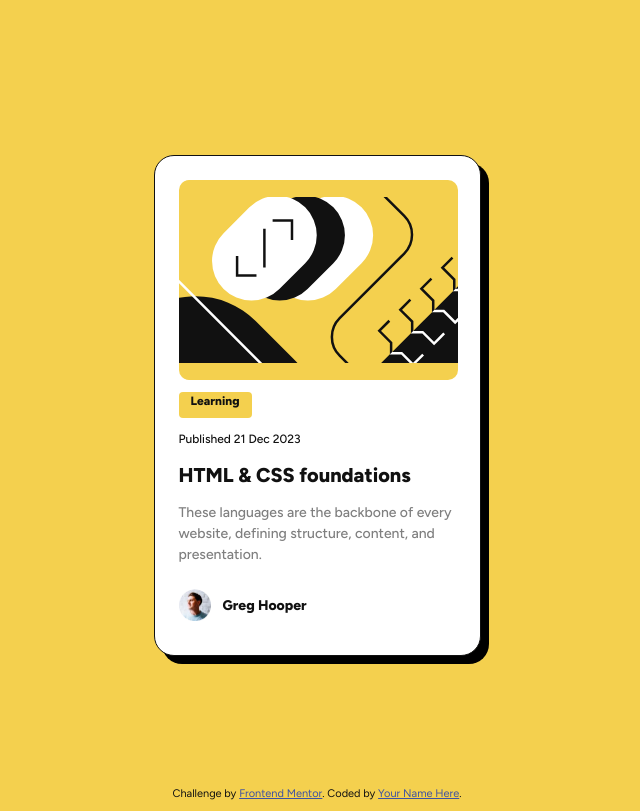
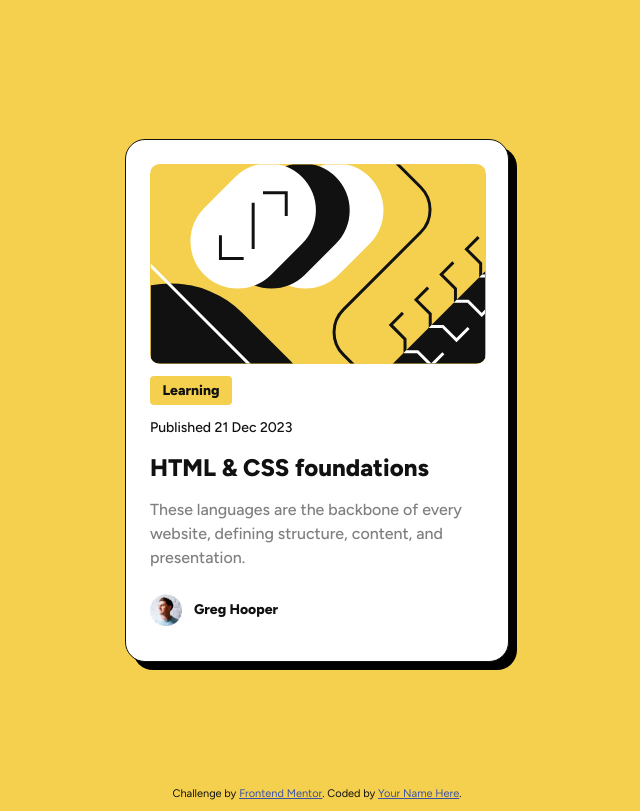
Before and after one commit to FevenSeyfu/blog-preview-card, a website built with Vite: page index.html in a window 1280 px wide. Shown: the whole page, without its empty margins (323-963 px from the left). Built offline with nearby package versions, Linux system fonts and the light colour scheme.

Commit message:
complete desktop style

```diff
--- a/index.html
+++ b/index.html
@@ -14,7 +14,7 @@
   <body>
     <main class="preview-card">
       <img src="./src/assets/images/illustration-article.svg" alt="illustration image" class="preview-img">
-      <h2 class="catagory">Learning</h2>
+      <h2 class="category">Learning</h2>
        <p class="meta">
         Published 21 Dec 2023
        </p>
@@ -27,7 +27,7 @@
       </p>
       <div class="blogger-info">
         <img src="./src/assets/images/image-avatar.webp" alt="User Image" class="blogger-img">
-        <p class="auther-name">
+        <p class="author-name">
           Greg Hooper
         </p>
       </div>
--- a/style.css
+++ b/style.css
@@ -14,6 +14,8 @@
 }
 
 body {
+  width: 100vw;
+  height: 100vh;
   font-family: "Figtree", sans-serif;
   background-color: var(--yellow);
   color: var(--black);
@@ -27,13 +29,11 @@ body {
 main {
   width: 327px;
   height: 501px;
-  margin: 155px 24px;
   background-color: var(--white);
   padding: 24px;
   display: flex;
   flex-direction: column;
   gap: 24px;
-
   border: 1px solid #111111;
   box-shadow: 8px 8px 0px #000000;
   border-radius: 20px;
@@ -57,7 +57,7 @@ main {
   gap: 12px;
 }
 
-.catagory {
+.category {
   background-color: var(--yellow);
   width: 73px;
   height: 26px;
@@ -66,7 +66,9 @@ main {
   font-size: 12px;
   line-height: 150%;
   color: #111111;
-  text-align: center;
+  display: flex;
+  align-items: center;
+  justify-content: center;
   border-radius: 4px;
 }
 
@@ -91,7 +93,7 @@ main {
   line-height: 150%;
   color: #7f7f7f;
 }
-.blogger-info{
+.blogger-info {
   margin-top: 12px;
   display: flex;
   flex-direction: row;
@@ -99,16 +101,16 @@ main {
   gap: 12px;
 }
 
-.blogger-img{
+.blogger-img {
   width: 32px;
   height: 32px;
 }
 
-.auther-name{
-font-style: normal;
-font-weight: 800;
-font-size: 14px;
-line-height: 150%;
+.author-name {
+  font-style: normal;
+  font-weight: 800;
+  font-size: 14px;
+  line-height: 150%;
 }
 
 /* footer */
@@ -121,3 +123,30 @@ line-height: 150%;
 .attribution a {
   color: hsl(228, 45%, 44%);
 }
+@media only screen and (min-width: 768px) {
+  main {
+    width: 384px;
+    height: 523px;
+    padding: 24px;
+    display: flex;
+    flex-direction: column;
+  }
+  .preview-img {
+    width: 336px;
+    height: 200px;
+  }
+  .category {
+    width: 82px;
+    height: 29px;
+    font-size: 14px;
+  }
+  .meta {
+    font-size: 14px;
+  }
+  .blog-title {
+    font-size: 24px;
+  }
+  .blog-preview {
+    font-size: 16px;
+  }
+}
```
